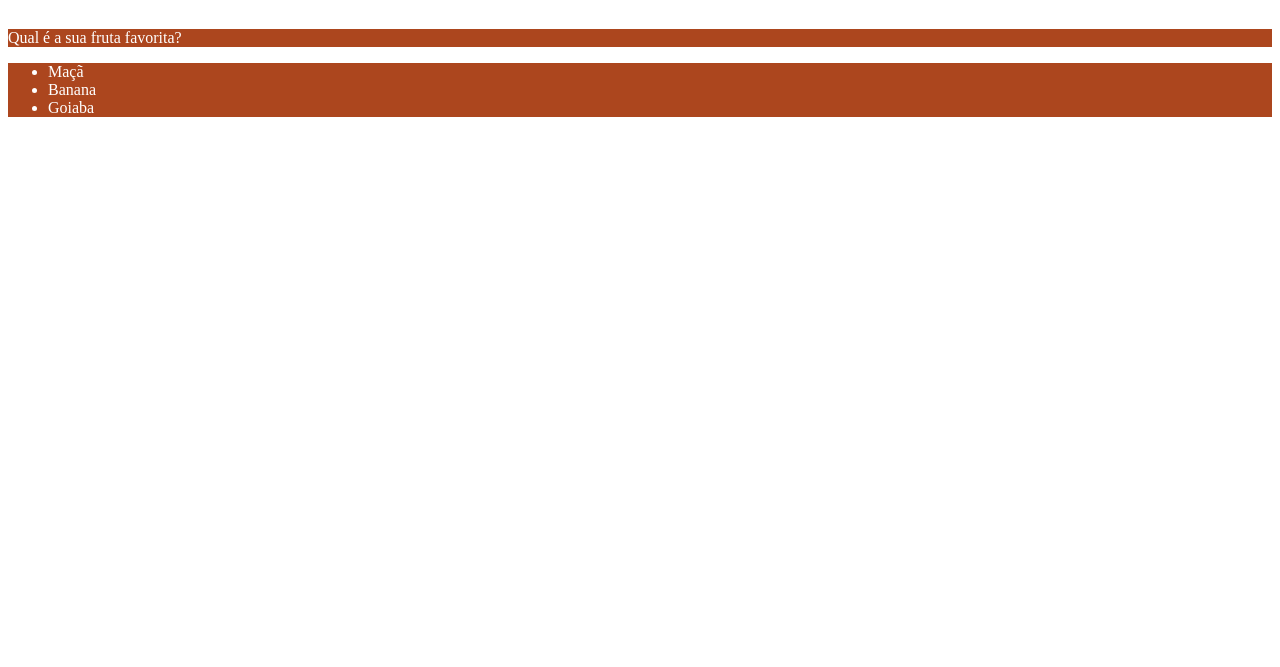
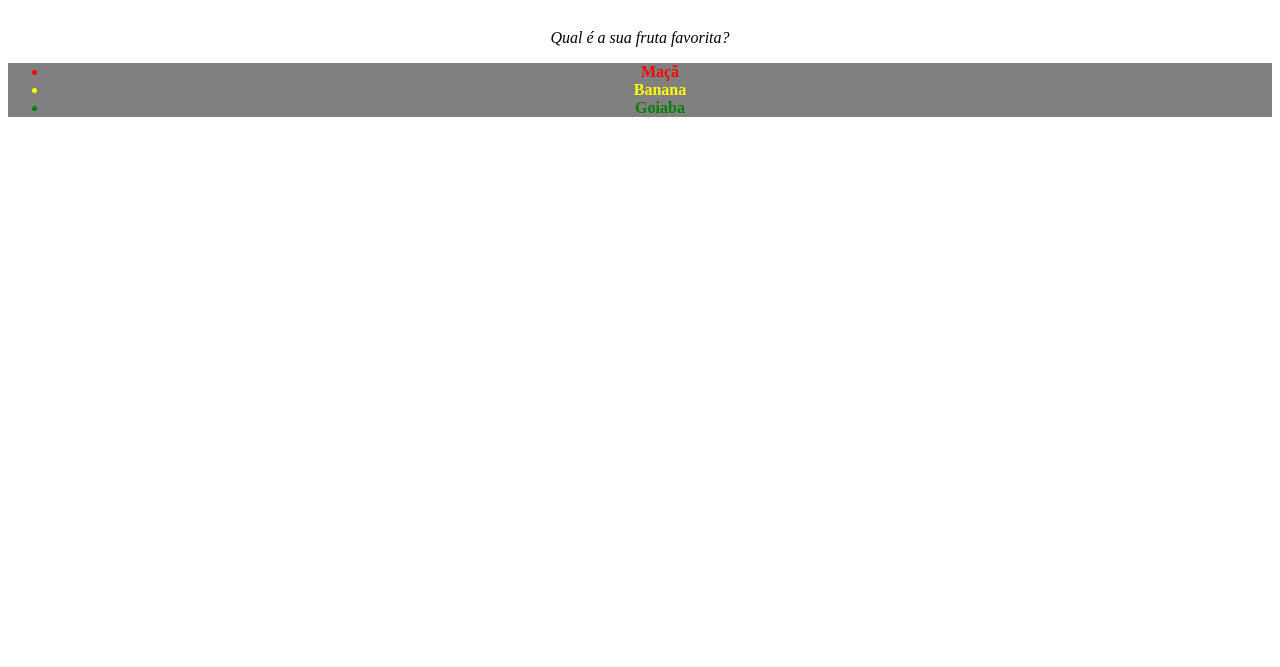
Before and after one commit to kiqrossi/trybe-exercicios, a plain HTML site: page fundamentos/dia2-htmlcss/frutas.html in a window 1280 px wide. Shown: the part 133-800 px from the top of the page. Drawn offline with Linux system fonts and the light colour scheme.

Commit message:
Exercicio Frutas

```diff
--- a/fundamentos/dia2-htmlcss/frutas.html
+++ b/fundamentos/dia2-htmlcss/frutas.html
@@ -6,18 +6,39 @@
 
     <meta charset="UTF-8">
 
-    <title>HTML</title>
+    <title>Exercício - Frutas</title>
 
     <style>
         h1 {
             font-size: 65px;
-
             color: orangered;
+            text-align: center;
         }
 
-        .estilo-lista {
-            color: white;
-            background-color: rgb(172, 70, 30);
+        ul {
+            background-color: gray;
+            text-align: center;
+        }
+
+
+        #red {
+            color: red;
+            font-weight: bold;
+        }
+
+        #yellow {
+            color: yellow;
+            font-weight: bold;
+        }
+
+        #green {
+            color: green;
+            font-weight: bold;
+        }
+
+        p {
+            font-style: italic;
+            text-align: center;
         }
     </style>
 
@@ -27,15 +48,15 @@
 
     <h1>Frutas</h1>
 
-    <p class="estilo-lista">Qual é a sua fruta favorita?</p>
+    <p>Qual é a sua fruta favorita?</p>
 
-    <ul class="estilo-lista">
+    <ul>
 
-        <li>Maçã</li>
+        <li id="red">Maçã</li>
 
-        <li>Banana</li>
+        <li id="yellow">Banana</li>
 
-        <li>Goiaba</li>
+        <li id="green">Goiaba</li>
 
     </ul>
 
```
Also changed, not shown: fundamentos/dia3-htmlcss/index.html (added, +35 -0 lines), fundamentos/style.css (added, +69 -0 lines).
